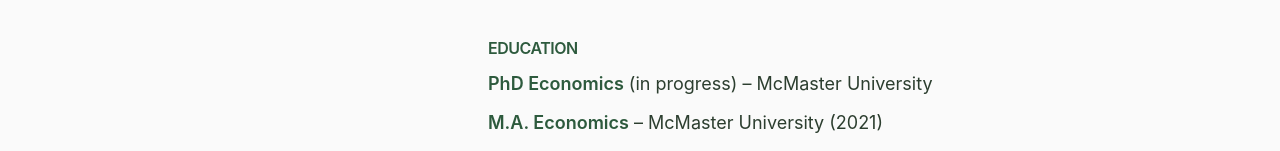
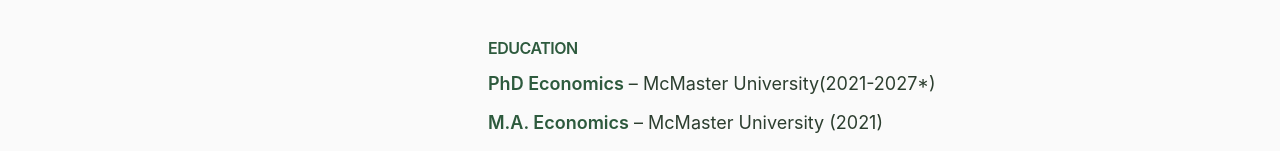
Before and after one commit to robbiemckercher97/academic-website, a Next.js app: page / in a window 1280 px wide. Shown: the part 517-668 px from the top of the page. Built offline with nearby package versions, Linux system fonts and the light colour scheme.

Commit message:
Revise PhD Economics entry in education section
Updated education details for PhD Economics to include completion year.

```diff
--- a/pages/index.tsx
+++ b/pages/index.tsx
@@ -307,7 +307,7 @@ const Home: NextPage = () => {
             <div className={styles.education}>
               <h3 className={styles.educationHeading}>Education</h3>
               <ul className={styles.educationList}>
-                <li><strong>PhD Economics</strong> (in progress) – McMaster University</li>
+                <li><strong>PhD Economics</strong> – McMaster University(2021-2027*)</li>
                 <li><strong>M.A. Economics</strong> – McMaster University (2021)</li>
                 <li><strong>B.A. Honours Economics</strong> – Wilfrid Laurier University (2019)</li>
               </ul>
```
